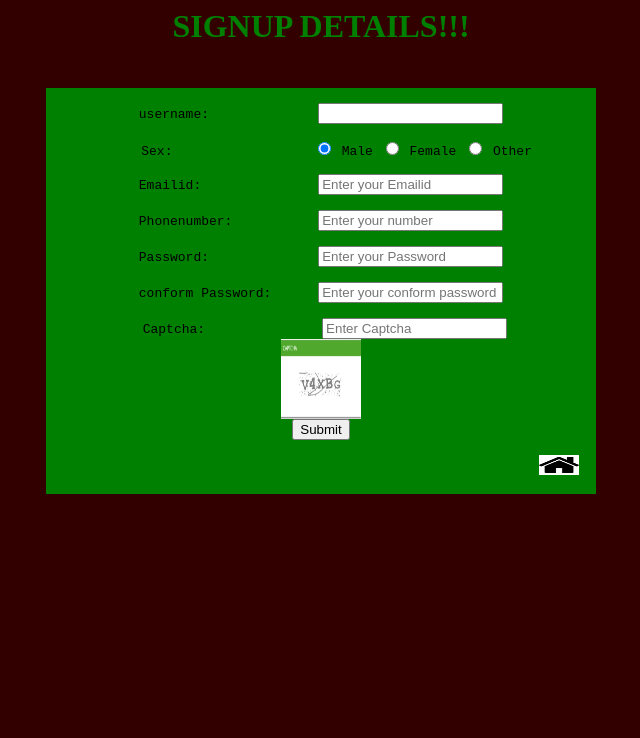
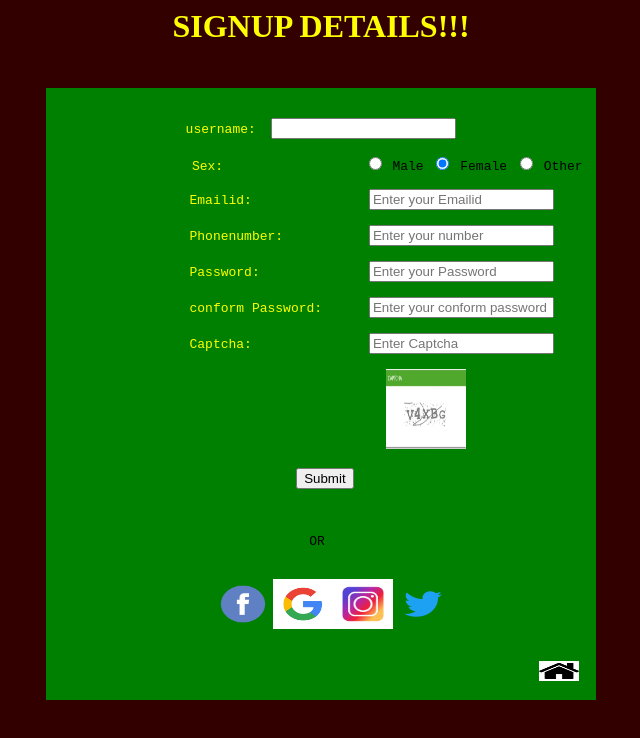
Before and after one commit to Steffigrace/HeyVegan, a plain HTML site: page signup.html in a window 1280 px wide. Shown: the whole page, without its empty margins (319-959 px from the left). Drawn offline with Linux system fonts and the light colour scheme.

Commit message:
Add files via upload

```diff
--- a/signup.html
+++ b/signup.html
@@ -8,7 +8,7 @@ pre{
      background-color:green;
 	 }
 h1{
-    color:green;
+    color:Yellow;
 	font-family:Bradley Hand ITC;
 	font-weight:Bold;
 	}
@@ -32,6 +32,10 @@ a{
 	 }
 
 fieldset {Width:550px; border-radius:20px; border:solid transparent;}
+.font{
+            font-weight:bold;
+			font-size:40px;
+			}
 </style>
 </head>
 <body bgcolor="white" >
@@ -43,17 +47,21 @@ fieldset {Width:550px; border-radius:20px; border:solid transparent;}
 
 <pre>
 <table>
-<form name="myForm" onsubmit="myFunction()" method="post">
-username:              <input type="text" name="username"  Required><br>
-     Sex:                  <input type="radio" name="gender" value="male" checked> Male <input type="radio" name="gender" value="female"> Female <input type="radio" name="gender" value="other"> Other <br>
-Emailid:               <input type="text" name="email"  placeholder="Enter your Emailid" Required><br>
-Phonenumber:           <input name="Number"  placeholder="Enter your number" Required>
+<pre><form name="myForm" onsubmit="myFunction()" method="post">
+<font color="yellow">
+username: </font> <input type="text" name="username" color="yellow" Required><br>
+<font color="yellow">                  Sex:</font>                  <input type="radio" name="gender" value="male"> Male <input type="radio" name="gender" value="female" checked> Female <input type="radio" name="gender" value="other"> Other <br>
+<font color="yellow">             Emailid:</font>               <input type="text" name="email"  placeholder="Enter your Emailid" Required><br>
+<font color="yellow">             Phonenumber:</font>           <input name="Number"  placeholder="Enter your number" Required>
 
-Password:              <input type="password" name="password"  placeholder="Enter your Password" Required><br>
-conform Password:      <input type="password" name="password"  placeholder="Enter your conform password" Required><br>
- Captcha:               <input type="text" name="cap"  placeholder="Enter Captcha">   <br>
+<font color="yellow">             Password:</font>              <input type="password" name="password"  placeholder="Enter your Password" Required><br>
+<font color="yellow">             conform Password:</font>      <input type="password" name="password"  placeholder="Enter your conform password" Required><br>
+<font color="yellow">                Captcha:</font>               <input type="text" name="cap"  placeholder="Enter Captcha">   <br>
                            <img src="cap.jpg" alt="Image not found" height="80px" width="80px"/><br>
-	                 <input type="Submit" name="submit"  placeholder="Submit"  Required /><br>
+ <input type="Submit" name="submit"  placeholder="Submit"  Required /><br><br>
+					 <footer class="or">OR <br>
+</footer>
+   <img src="f.png" alt="image not found" height="50px" width="60px"><img src="google.jpg" alt="image not found" height="50px" width="60px"><img src="i.jpg" alt="image not found" height="50px" width="60px"><img src="t.png" alt="image not found" height="50px" width="60px"></pre>
 </form>
 </table>
                                                              <a href="index.html"><img src="home.png" alt="image not found" height="20px" width="40px"/></a>
```
Also changed, not shown: f.png (added), google.jpg (added), i.jpg (added), t.png (added).
